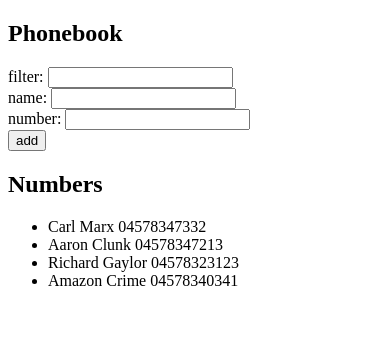
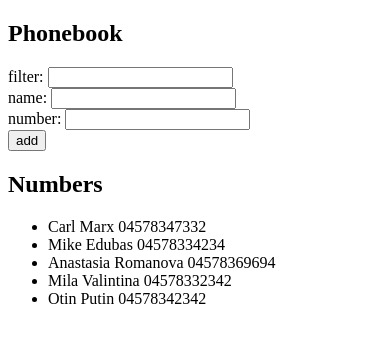
Before and after one commit to mike-ninja/full_stack_open_part2, a React (Create React App) app in the folder phonebook/: page / in a window 390 px wide. Shown: the top 342 px of the page. Built offline with nearby package versions, Linux system fonts and the light colour scheme; data requests are answered from the project's data file.

Commit message:
updated phonebook to use a json server for ex 2.11

```diff
--- /dev/null
+++ b/phonebook/db.json
@@ -0,0 +1,24 @@
+{
+  "contacts": [
+    {
+      "name": "Carl Marx",
+      "number": "04578347332"
+    },
+    {
+      "name": "Mike Edubas",
+      "number": "04578334234"
+    },
+    {
+      "name": "Anastasia Romanova",
+      "number": "04578369694"
+    },
+    {
+      "name": "Mila Valintina",
+      "number": "04578332342"
+    },
+    {
+      "name": "Otin Putin",
+      "number": "04578342342"
+    }
+  ]
+}
--- a/phonebook/src/App.js
+++ b/phonebook/src/App.js
@@ -1,30 +1,24 @@
-import { useState } from 'react'
+import { useState, useEffect } from 'react'
+import axios from 'axios'
 import Numbers from './components/Numbers'
 import Filter from './components/Filter'
 import PersonForm from './components/PersonForm'
 
 function App() {
-  const [contacts, setContact] = useState([
-    {
-      name: 'Carl Marx',
-      number: '04578347332',
-    },
-    {
-      name: 'Aaron Clunk',
-      number: '04578347213',
-    },
-    {
-      name: 'Richard Gaylor',
-      number: '04578323123',
-    },
-    {
-      name: 'Amazon Crime',
-      number: '04578340341',
-    },
-  ])
+  const [contacts, setContact] = useState([])
   const [newName, setNewName] = useState('')
   const [newNumber, setNewNumber] = useState('')
   const [filter, setFilter] = useState('')
+
+  useEffect(() => {
+    console.log('effect')
+    axios
+      .get('http://localhost:3001/contacts')
+      .then(response => {
+        console.log(response.data)
+        setContact(response.data)
+      })
+  }, [])
 
   const addContact = (event) => {
     event.preventDefault()
```
Also changed, not shown: phonebook/package.json (+6 -1 lines), 1 other file (tests, documents, lock files or other folders).
